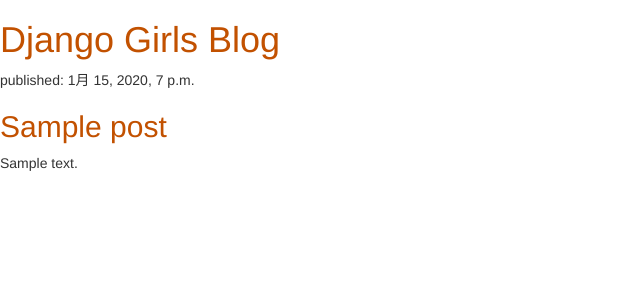
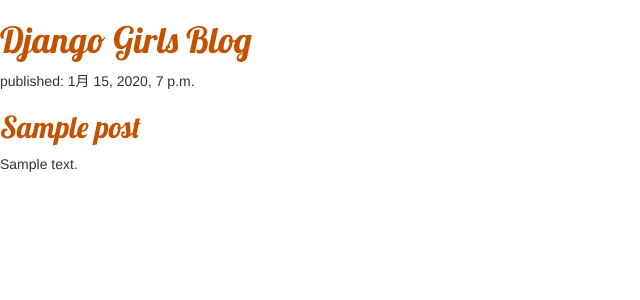
Before and after one commit to masam101376/djangogirls, a Django app: page / in a window 1280 px wide. Shown: the top 300 px of the page, without its empty margins (0-640 px from the left). Run offline with Django 3.2, Linux system fonts and the light colour scheme; tables that the repository leaves empty hold one stand-in row (values such as "Sample post"); some libraries are stand-ins or nearby versions.

Commit message:
Change fonts

```diff
--- a/blog/static/css/blog.css
+++ b/blog/static/css/blog.css
@@ -1,3 +1,4 @@
 h1 a, h2 a {
     color: #C25100;
+    font-family: Lobster;
 }
--- a/blog/templates/blog/post_list.html
+++ b/blog/templates/blog/post_list.html
@@ -9,6 +9,9 @@
     <!-- Bootstrap Style Sheet -->
     <link rel="stylesheet" href="//maxcdn.bootstrapcdn.com/bootstrap/3.2.0/css/bootstrap.min.css">
     <link rel="stylesheet" href="//maxcdn.bootstrapcdn.com/bootstrap/3.2.0/css/bootstrap-theme.min.css">
+
+    <!-- Google Fonts Style Sheet -->
+    <link href="//fonts.googleapis.com/css?family=Lobster&subset=latin,latin-ext" rel="stylesheet" type="text/css">
 
     <!-- Main Style Sheet -->
     <link rel="stylesheet" href="{% static 'css/blog.css' %}">
```
